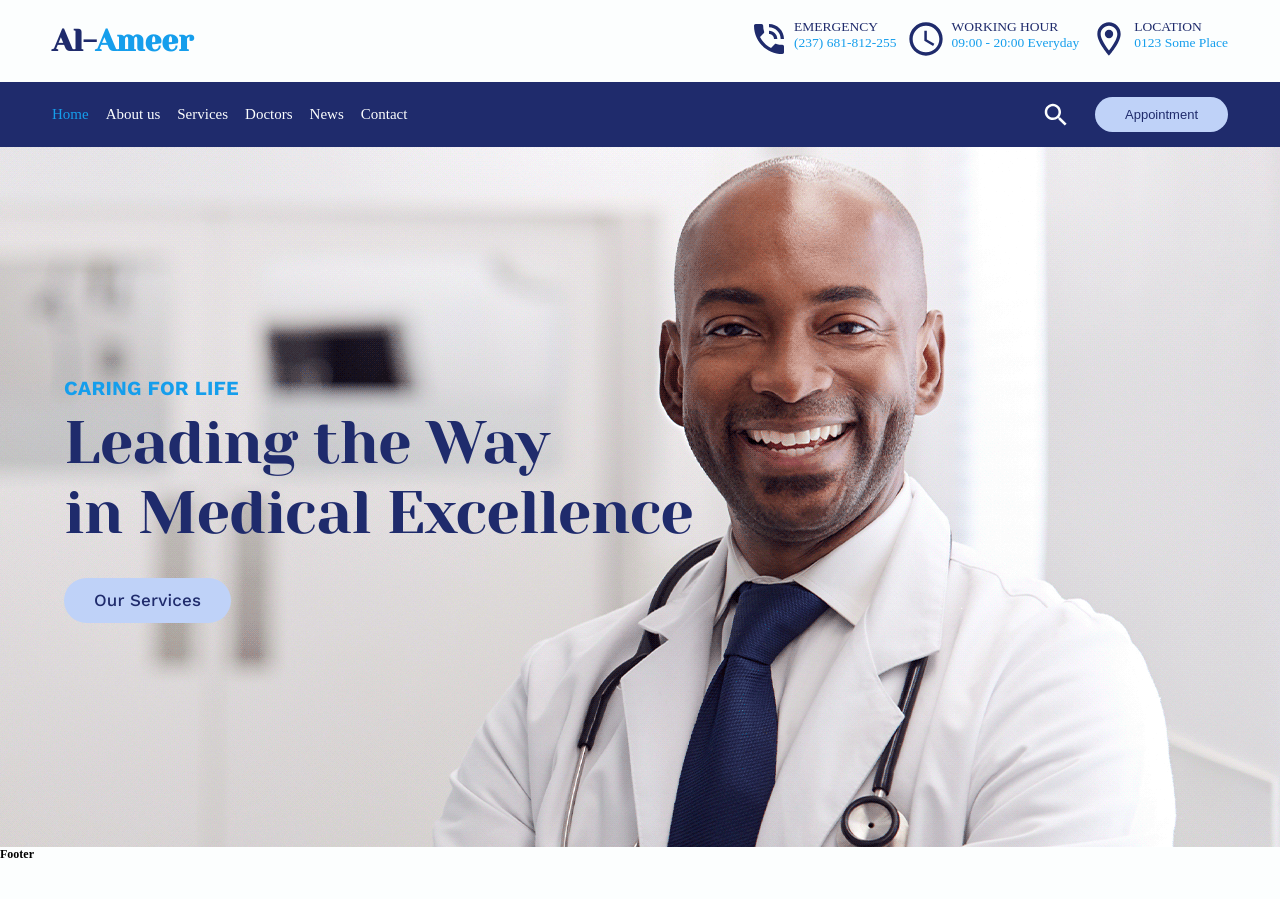
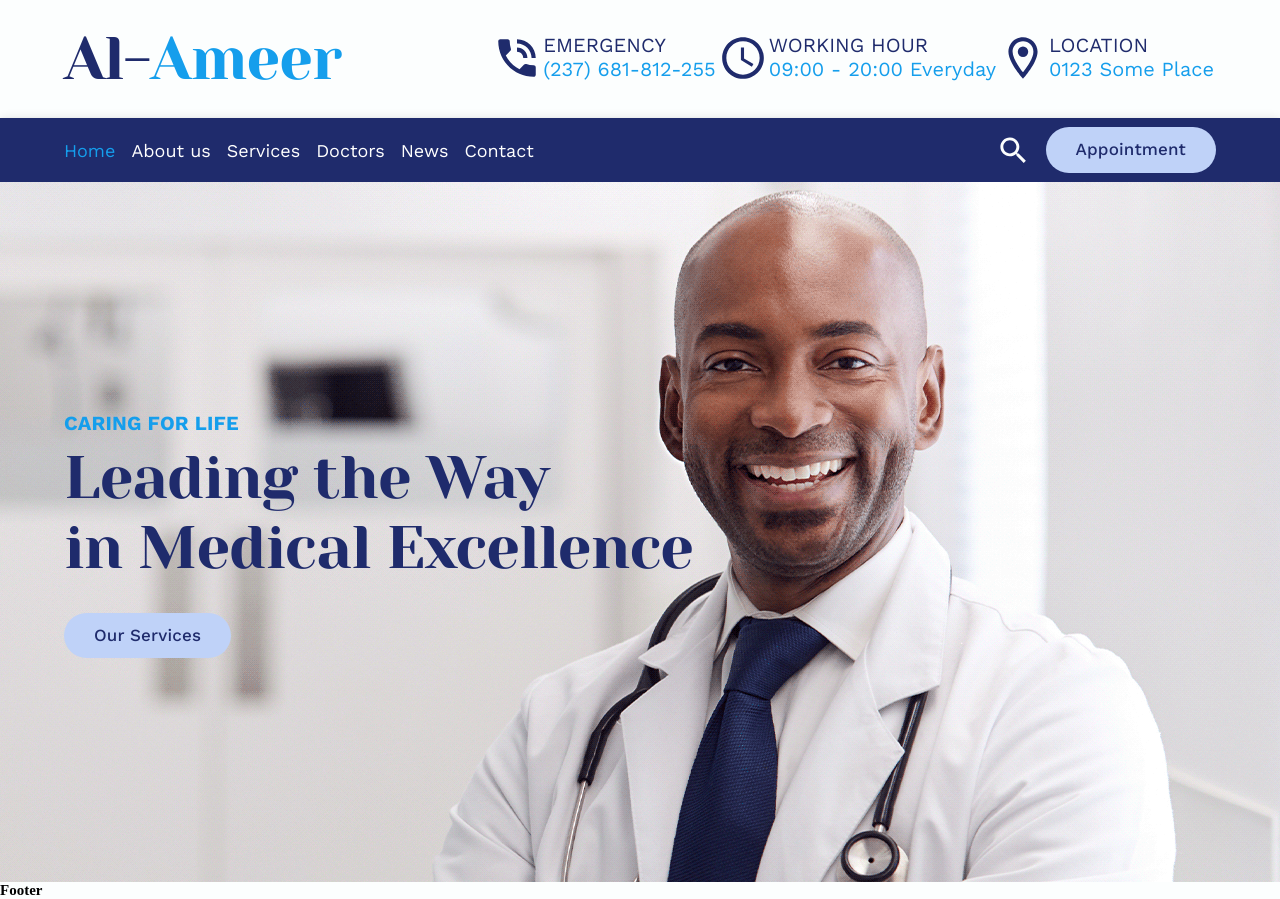
Before and after one commit to dovecancode/al-ameer, a React (Vite) app: page / in a window 1280 px wide. Before the commit the page ends 862 px from the top, so only its background shows below. Built offline with nearby package versions, Linux system fonts and the light colour scheme.

Commit message:
#19: revised the header and navbar

```diff
--- a/src/components/Header/index.jsx
+++ b/src/components/Header/index.jsx
@@ -1,28 +1,44 @@
-import { topMost } from '../../Data';
-import '../Header/style.css';
+import { Container } from '@mui/material';
+import {
+  TopMostContainer,
+  TopMostLogo,
+  SpanWord,
+  TopMostRightContainer,
+  TopMostRightContents,
+  TopMostIcon,
+  TopMostRight,
+  TopMostText,
+  TopMostInfo,
+} from './style.js';
+import { topMost } from '../shared/ObjectProps/object.jsx';
 
 function Header() {
   return (
     <>
-      <section className="topMostContainer">
-        <h1 className="topMostLogo">
-          Al-<span className="secondWord">Ameer</span>
-        </h1>
-        <div className="topMostRightContainer">
-          {topMost.map((props) => {
-            const { id, icon, text, info } = props;
-            return (
-              <div key={id} className="topMostRightContents">
-                <p className="topMostIcon">{icon}</p>
-                <div className="topMostRightContent">
-                  <p className="topMostText">{text}</p>
-                  <p className="topMostInfo">{info}</p>
-                </div>
-              </div>
-            );
-          })}
-        </div>
-      </section>
+      <Container>
+        <TopMostContainer component="section">
+          <TopMostLogo variant="h1">
+            Al-
+            <SpanWord variant="span">Ameer</SpanWord>
+          </TopMostLogo>
+          <TopMostRightContainer>
+            {topMost.map((props) => {
+              const { id, icon, text, info } = props;
+              return (
+                <TopMostRightContents key={id}>
+                  <TopMostIcon variant="inherit">{icon}</TopMostIcon>
+                  <TopMostRight>
+                    <TopMostText variant="inherit">{text}</TopMostText>
+                    <TopMostInfo variant="inherit" sx={{}}>
+                      {info}
+                    </TopMostInfo>
+                  </TopMostRight>
+                </TopMostRightContents>
+              );
+            })}
+          </TopMostRightContainer>
+        </TopMostContainer>
+      </Container>
     </>
   );
 }
--- a/src/components/Header/style.css
+++ /dev/null
@@ -1,64 +0,0 @@
-.topMostContainer {
-  display: flex;
-  justify-content: space-between;
-  align-items: center;
-  margin: 1.9rem 5.2rem;
-}
-
-.topMostLogo,
-.secondWord {
-  font-family: 'Yeseva One';
-  color: var(--header-primary-color);
-  font-size: 3rem;
-}
-
-.secondWord {
-  color: var(--header-secondary-color);
-}
-
-.topMostRightContainer,
-.topMostRightContents {
-  display: flex;
-  color: var(--header-primary-color);
-}
-
-.topMostRightContainer {
-  flex-wrap: wrap;
-  gap: 1rem;
-}
-
-.topMostRightContents {
-  gap: 0.5rem;
-}
-
-.topMostText,
-.topMostInfo {
-  font-size: 1.35rem;
-}
-
-.topMostInfo {
-  color: var(--header-secondary-color);
-}
-
-@media (max-width: 1024px) {
-  html {
-    font-size: 75%;
-  }
-}
-
-@media (max-width: 768px) {
-  html {
-    font-size: 50%;
-  }
-}
-
-@media (max-width: 425px) {
-  .topMostLogo,
-  .secondWord {
-    display: none;
-  }
-
-  .topMostRightContents {
-    margin: 0 auto;
-  }
-}
--- /dev/null
+++ b/src/components/Header/style.js
@@ -0,0 +1,54 @@
+import { styled } from '@mui/material/styles';
+import { Box, Typography } from '@mui/material';
+
+export const TopMostContainer = styled(Box)(({ theme }) => ({
+  display: 'flex',
+  justifyContent: 'space-between',
+  alignItems: 'center',
+  margin: theme.spacing(3, 0),
+}));
+
+export const TopMostLogo = styled(Typography)(({ theme }) => ({
+  '@media (max-width: 1024px)': { fontSize: '4.5rem' },
+  '@media (max-width: 768px)': { fontSize: '3rem' },
+  '@media (max-width: 425px)': { display: 'none' },
+}));
+
+export const SpanWord = styled(Box)(({ theme }) => ({
+  display: 'inline-block',
+  color: '#159EEC',
+}));
+
+export const TopMostRightContainer = styled(Box)(({ theme }) => ({
+  display: 'flex',
+  flexWrap: 'wrap',
+  color: '#1F2B6C',
+}));
+
+export const TopMostRightContents = styled(Box)(({ theme }) => ({
+  display: 'flex',
+  '@media (max-width: 425px)': { margin: '0 auto' },
+}));
+
+export const TopMostIcon = styled(Typography)(({ theme }) => ({
+  paddingRight: 1,
+}));
+
+export const TopMostRight = styled(Box)(({ theme }) => ({
+  paddingRight: 2,
+}));
+
+export const TopMostText = styled(Typography)(({ theme }) => ({
+  fontSize: '2rem',
+  fontFamily: "'Work Sans', sans-serif",
+  '@media (max-width: 1024px)': { fontSize: '1.7rem' },
+  '@media (max-width: 768px)': { fontSize: '1.3rem' },
+}));
+
+export const TopMostInfo = styled(Typography)(({ theme }) => ({
+  fontSize: '2rem',
+  color: '#159EEC',
+  fontFamily: "'Work Sans', sans-serif",
+  '@media (max-width: 1024px)': { fontSize: '1.7rem' },
+  '@media (max-width: 768px)': { fontSize: '1.3rem' },
+}));
--- a/src/components/Navbar/index.jsx
+++ b/src/components/Navbar/index.jsx
@@ -1,14 +1,26 @@
-import React, { useState, useEffect } from 'react';
+import * as React from 'react';
+import { useLocation } from 'react-router-dom';
+import { useState, useEffect } from 'react';
+import AppBar from '@mui/material/AppBar';
+import Box from '@mui/material/Box';
+import Toolbar from '@mui/material/Toolbar';
+import Typography from '@mui/material/Typography';
+import IconButton from '@mui/material/IconButton';
+import Menu from '@mui/material/Menu';
+import MenuIcon from '@mui/icons-material/Menu';
+import Container from '@mui/material/Container';
+import MenuItem from '@mui/material/MenuItem';
 import SearchIcon from '@mui/icons-material/Search';
-import MenuIcon from '@mui/icons-material/Menu';
 import CloseIcon from '@mui/icons-material/Close';
-import { pageLinks, Button } from '../../Data';
-import { NavLink, Link } from 'react-router-dom';
-import '../Navbar/style.css';
+import Link from '@mui/material/Link';
+import { pageLinks } from '../shared/ObjectProps/object';
+import ButtonLink from '../shared/ButtonLink';
 
-function Navbar() {
+function ResponsiveAppBar() {
+  const location = useLocation();
+  const [anchorElUser, setAnchorElUser] = React.useState(null);
+  const [isToggle, setIsToggle] = useState(false);
   const [scrolling, setScrolling] = useState(false);
-  const [isMenuOpen, setIsMenuOpen] = useState(false);
 
   useEffect(() => {
     const handleScroll = () => {
@@ -27,73 +39,150 @@ function Navbar() {
     };
   }, []);
 
-  const closeMenu = () => {
-    setIsMenuOpen(false);
+  const handleOpenUserMenu = (event) => {
+    setAnchorElUser(event.currentTarget);
+    setIsToggle(!isToggle);
   };
 
-  const toggleMenu = () => {
-    setIsMenuOpen(!isMenuOpen);
+  const handleCloseUserMenu = () => {
+    setAnchorElUser(null);
+    setIsToggle(false);
   };
 
   return (
-    <>
-      <nav className={`navbar ${scrolling ? 'scrolled' : ''}`}>
-        <Link to="/" className="activeLogo">
-          <h1 className="first">
-            Al-<span className="second">Ameer</span>
-          </h1>
+    <AppBar position={scrolling ? 'fixed' : 'static'} top={0}>
+      <Container>
+        <Toolbar
+          sx={{
+            '@media (min-width: 319px)': {
+              paddingLeft: 0,
+              paddingRight: 0,
+              display: 'flex',
+              justifyContent: 'space-between',
+            },
+          }}
+        >
+          <Typography
+            variant="h1"
+            component="a"
+            href="/"
+            sx={{
+              display: { xs: 'flex', md: 'none' },
+              color: '#BFD2F8',
+              textDecoration: 'none',
+              '@media (max-width: 768px)': { fontSize: '3rem' },
+            }}
+          >
+            Al-
+            <Box component="span" sx={{ color: '#FCFEFE' }}>
+              Ameer
+            </Box>
+          </Typography>
+          <Box sx={{ flexGrow: 1, display: { xs: 'none', md: 'flex' } }}>
+            {pageLinks.map(({ id, link, text }) => (
+              <Link
+                key={id}
+                href={link}
+                underline="none"
+                sx={{
+                  marginRight: 2,
+                  color: location.pathname === link ? '#159EEC' : 'white',
+                  display: 'block',
+                  fontFamily: 'Work Sans',
+                  fontSize: '1.8rem',
+                  '&:hover': { color: '#159EEC' },
+                }}
+              >
+                {text}
               </Link>
-        <div className={`navLink ${isMenuOpen ? 'active' : ''}`}>
-          {pageLinks.map((pageLink) => {
-            const { id, link, text } = pageLink;
-            return (
-              <NavLink key={id} to={link} className="link" onClick={closeMenu}>
-                {text}
-              </NavLink>
-            );
-          })}
-          <Link
-            to="appointment"
-            className="appointmentBtnActive"
-            onClick={closeMenu}
-          >
-            <Button word="Appointment" />
-          </Link>
-        </div>
-        <div className="navbarBtn">
+            ))}
+          </Box>
+          <IconButton sx={{ p: 0 }}>
             <SearchIcon
-            className="searchIcon"
               sx={{
-              fontSize: 30,
-              marginRight: 3,
+                fontSize: 35,
+                marginRight: '1.5rem',
                 color: '#FCFEFE',
                 cursor: 'pointer',
+                display: { xs: 'none', md: 'flex' },
               }}
             />
-          <Link to="appointment" className="appointmentBtn">
-            <Button word="Appointment" />
-          </Link>
-        </div>
-        <div className="iconMenu" id="iconMenu" onClick={toggleMenu}>
-          {isMenuOpen ? (
+          </IconButton>
+          <Box
+            sx={{
+              display: { xs: 'none', md: 'flex' },
+            }}
+          >
+            <ButtonLink path="appointment" htmlELType="a">
+              appointment
+            </ButtonLink>
+          </Box>
+
+          <IconButton onClick={handleOpenUserMenu} sx={{ p: 0 }}>
+            {isToggle ? (
               <CloseIcon
                 sx={{
-                fontSize: 35,
+                  display: { xs: 'flex', md: 'none' },
+                  fontSize: '3.5rem',
                   color: '#FCFEFE',
                 }}
               />
             ) : (
               <MenuIcon
                 sx={{
-                fontSize: 35,
+                  display: { xs: 'flex', md: 'none' },
+                  fontSize: '3.5rem',
                   color: '#FCFEFE',
                 }}
               />
             )}
-        </div>
-      </nav>
-    </>
+          </IconButton>
+          <Menu
+            sx={{ mt: '48px' }}
+            id="menu-appbar"
+            anchorEl={anchorElUser}
+            anchorOrigin={{
+              horizontal: 'right',
+            }}
+            transformOrigin={{
+              horizontal: 'right',
+            }}
+            open={Boolean(anchorElUser)}
+            onClose={handleCloseUserMenu}
+          >
+            <Box
+              sx={{
+                padding: '1rem 10rem',
+                '@media (max-width: 425px)': { padding: '1rem 5rem' },
+              }}
+            >
+              {pageLinks.map(({ id, link, text }) => (
+                <MenuItem onClick={handleCloseUserMenu}>
+                  <Link
+                    key={id}
+                    href={link}
+                    underline="none"
+                    sx={{
+                      fontFamily: 'Work Sans',
+                      fontSize: '1.8rem',
+                      fontWeight: location.pathname === link ? '700' : '',
+                      margin: '0 auto',
+                    }}
+                  >
+                    {text}
+                  </Link>
+                </MenuItem>
+              ))}
+              <MenuItem onClick={handleCloseUserMenu}>
+                <ButtonLink path="appointment" htmlELType="a">
+                  appointment
+                </ButtonLink>
+              </MenuItem>
+            </Box>
+          </Menu>
+        </Toolbar>
+      </Container>
+    </AppBar>
   );
 }
-
-export default Navbar;
+export default ResponsiveAppBar;
--- a/src/components/Navbar/style.css
+++ /dev/null
@@ -1,126 +0,0 @@
-.activeLogo,
-.iconMenu,
-.appointmentBtnActive {
-  display: none;
-}
-
-.first,
-.second {
-  font-family: 'Yeseva One';
-  color: var(--navbar-secondary-color);
-  font-size: 3rem;
-}
-
-.second {
-  color: var(--navbar-text-color);
-}
-
-.navbar {
-  width: 100%;
-  padding: 1.5rem 5.2rem;
-  background-color: var(--navbar-background);
-  display: flex;
-  justify-content: space-between;
-  align-items: center;
-  z-index: 99;
-  box-shadow: 0px 4px 6px -1px rgba(0, 0, 0, 0.2);
-}
-
-.navbar.scrolled {
-  position: fixed;
-  width: 100%;
-  top: 0;
-  left: 0;
-  box-shadow: 0px 4px 6px -1px rgba(0, 0, 0, 0.2);
-}
-
-.navbar.scrolled .navLink {
-  top: 100%;
-}
-
-.navLink a {
-  font-size: 1.5rem;
-  padding-right: 1.7rem;
-  color: var(--navbar-text-color);
-}
-
-.navLink a:hover,
-.navLink a.active {
-  color: var(--navbar-hover-color);
-}
-
-.navLink.open a {
-  padding: 1.7rem 0;
-}
-
-.navbarBtn {
-  display: flex;
-  justify-content: center;
-  align-items: center;
-}
-
-button {
-  padding: 1rem 3rem;
-  border-radius: 2rem;
-  font-size: 1.3rem;
-  color: var(--button-text-color);
-  background-color: var(--button-background);
-  border: none;
-  cursor: pointer;
-  transition: 0.4s ease;
-}
-
-button:hover {
-  color: #bfd2f8;
-  background-color: #159eec;
-}
-
-@media (max-width: 425px) {
-  .appointmentBtn {
-    display: none;
-  }
-
-  .activeLogo,
-  .iconMenu,
-  .appointmentBtnActive {
-    display: block;
-  }
-
-  .appointmentBtnActive button {
-    font-size: 2rem;
-    color: #fcfefe;
-    background: #1f2b6c;
-    width: 100%;
-  }
-
-  .navbarBtn {
-    position: absolute;
-    right: 9rem;
-  }
-
-  .navLink {
-    position: absolute;
-    top: 24%;
-    left: -100%;
-    width: 100%;
-    padding: 0 15% 4rem;
-    background: #bfd2f8;
-  }
-
-  .navLink.active {
-    left: 0;
-  }
-
-  .navLink .link {
-    display: block;
-    color: #1f2b6c;
-    font-size: 2rem;
-    margin: 3rem 0;
-    text-align: center;
-  }
-
-  .navLink .link.active {
-    font-weight: bold;
-    color: #1f2b6c;
-  }
-}
--- a/src/components/shared/ButtonLink/style.js
+++ b/src/components/shared/ButtonLink/style.js
@@ -11,7 +11,7 @@ export const ButtonTextUI = styled(RouterLink)(({ theme }) => ({
   borderRadius: '5rem',
   color: theme.palette.primary.main,
   transition: '.4s ease',
-  '& > span': {
+  '& > span, a': {
     fontSize: '1.7rem',
     fontWeight: '500',
     fontFamily: "'Work Sans', sans-serif",
@@ -20,4 +20,4 @@ export const ButtonTextUI = styled(RouterLink)(({ theme }) => ({
     background: '#159EEC',
     color: '#fff',
   },
-}))
+}));
--- a/src/Data.jsx
+++ b/src/components/shared/ObjectProps/object.jsx
@@ -5,19 +5,27 @@ import LocationOnOutlinedIcon from '@mui/icons-material/LocationOnOutlined';
 export const topMost = [
   {
     id: 1,
-    icon: <PhoneInTalkIcon sx={{ fontSize: { xs: 30, sm: 40 } }} />,
+    icon: (
+      <PhoneInTalkIcon sx={{ fontSize: { xs: 30, sm: 35, md: 45, lg: 50 } }} />
+    ),
     text: 'EMERGENCY',
     info: '(237) 681-812-255',
   },
   {
     id: 2,
-    icon: <AccessTimeIcon sx={{ fontSize: { xs: 30, sm: 40 } }} />,
+    icon: (
+      <AccessTimeIcon sx={{ fontSize: { xs: 30, sm: 35, md: 45, lg: 50 } }} />
+    ),
     text: 'WORKING HOUR',
     info: '09:00 - 20:00 Everyday',
   },
   {
     id: 3,
-    icon: <LocationOnOutlinedIcon sx={{ fontSize: { xs: 30, sm: 40 } }} />,
+    icon: (
+      <LocationOnOutlinedIcon
+        sx={{ fontSize: { xs: 30, sm: 35, md: 45, lg: 50 } }}
+      />
+    ),
     text: 'LOCATION',
     info: '0123 Some Place',
   },
@@ -31,35 +39,27 @@ export const pageLinks = [
   },
   {
     id: 2,
-    link: 'about-us',
+    link: '/about-us',
     text: 'About us',
   },
   {
     id: 3,
-    link: 'services',
+    link: '/services',
     text: 'Services',
   },
   {
     id: 4,
-    link: 'doctors',
+    link: '/doctors',
     text: 'Doctors',
   },
   {
     id: 5,
-    link: 'news',
+    link: '/news',
     text: 'News',
   },
   {
     id: 6,
-    link: 'contact',
+    link: '/contact',
     text: 'Contact',
   },
 ];
-
-export const Button = ({ word, type }) => {
-  return (
-    <>
-      <button type={type}>{word}</button>
-    </>
-  );
-};
--- a/src/index.css
+++ b/src/index.css
@@ -28,7 +28,7 @@ html {
   text-decoration: none;
   list-style: none;
   scroll-behavior: smooth;
-  font-size: 12px;
+  /* font-size: 12px; */
 }
 
 body {
```
Also changed, not shown: src/App.jsx (+7 -7 lines). Lines whose indentation alone changed are shown as unchanged.
